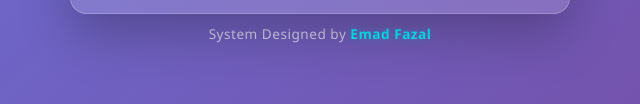
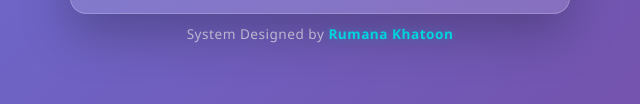
Before and after one commit to Emad003/EmailAutomation, a website: page public/index.html in a window 1280 px wide. Shown: the part 693-797 px from the top of the page, 320-960 px from the left. Drawn offline with Linux system fonts and the light colour scheme.

```diff
--- a/public/index.html
+++ b/public/index.html
@@ -55,7 +55,7 @@
                 </div>
 
                 <div class="console" id="status">Waiting for campaign start...</div>
-            </div> <p class="designer-credit">System Designed by <b>Emad Fazal</b></p>
+            </div> <p class="designer-credit">System Designed by <b>Rumana Khatoon</b></p>
 
         </div> </div> <script src="script.js"></script>
 </body>
```
